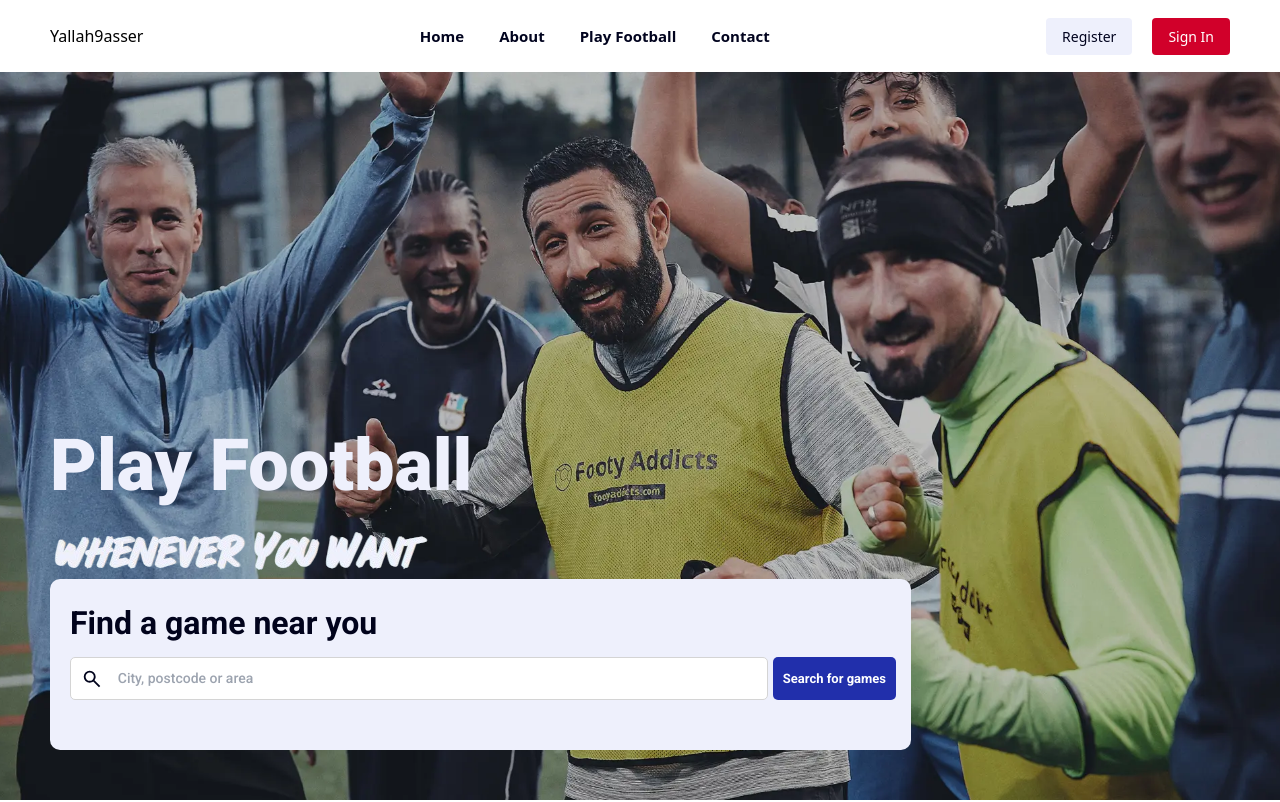
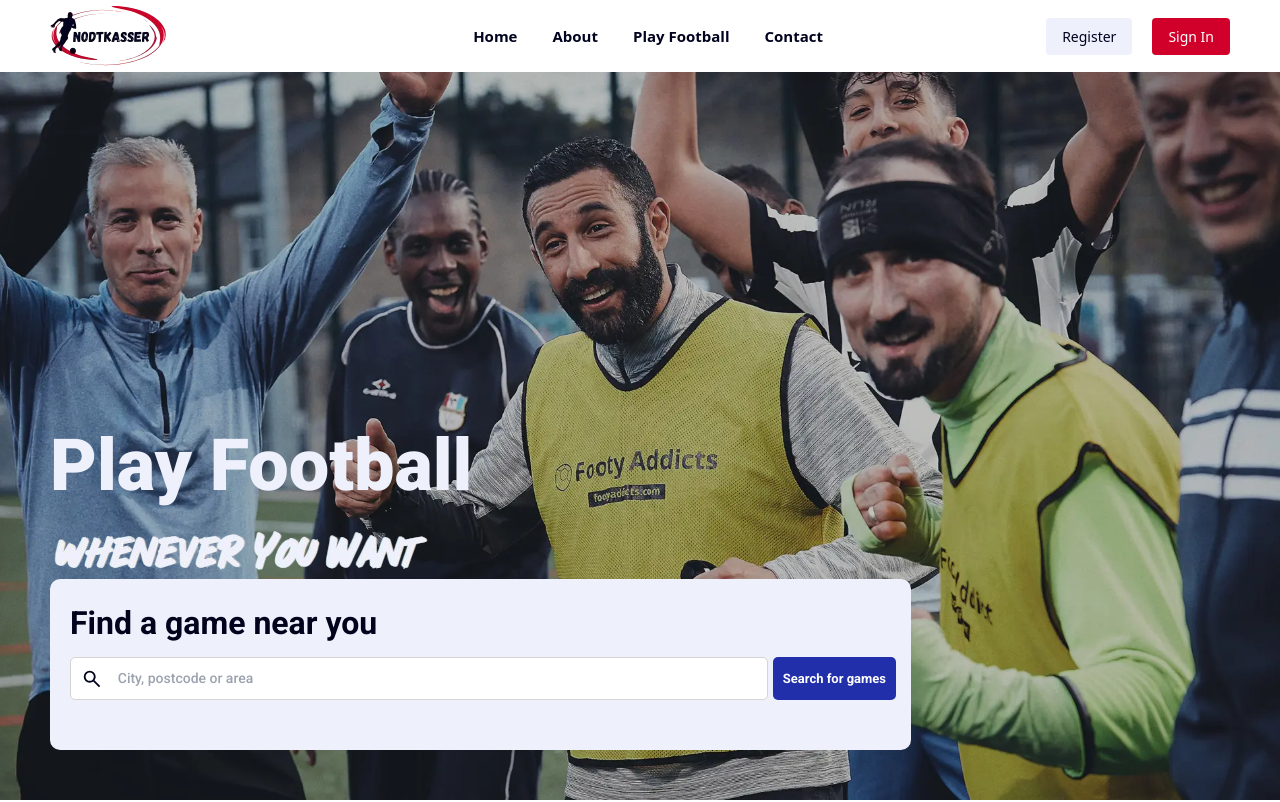
Before and after one commit to Younes-Lassiri/football_game_management, a React (Create React App) app: page / in a window 1280 px wide. Shown: the top 802 px of the page. Built offline with nearby package versions, Linux system fonts and the light colour scheme; some icons are missing; a web font is replaced by a local one.

Commit message:
'logo-added'

```diff
--- a/src/Home/nav/Nav.jsx
+++ b/src/Home/nav/Nav.jsx
@@ -3,13 +3,14 @@ import { navLinks } from './navLinks';
 import { FaBars } from 'react-icons/fa';
 import { BiX } from 'react-icons/bi';
 import { Link } from 'react-router-dom';
+import website_logo from '../../assets/website_logo.png';
 const Nav = () => {
   const [isMobileMenuOpen, setIsMobileMenuOpen] = useState(false);
   return (
     <div>
       {/* Large screens */}
       <div className='hidden md:flex justify-between px-[50px] items-center h-[72px]'>
-        <div>Yallah9asser</div>
+        <div className='navbar-header-logo'><img src={website_logo}/></div>
         <div>
           <ul className='flex gap-[35px] items-center justify-center list-none'>
             <li>
@@ -43,7 +44,7 @@ const Nav = () => {
       </div>
       {/* Small screens */}
       <div className='flex items-center justify-between md:hidden px-[25px] h-[72px]'>
-        <div>Yallah9asser</div>
+        <div className='navbar-header-logo'><img src={website_logo}/></div>
         <button
           onClick={() => setIsMobileMenuOpen(!isMobileMenuOpen)}
           className=' focus:outline-none'
@@ -63,7 +64,6 @@ const Nav = () => {
           )}
         </button>
       </div>
-
       {/* Mobile Menu */}
       {isMobileMenuOpen && (
         <div className='md:hidden mx-4 pb-4'>
--- a/src/index.css
+++ b/src/index.css
@@ -23,6 +23,14 @@ body
     justify-content: end;
     padding: 0 0 50px 50px;
     box-sizing: border-box;
+}
+.navbar-header-logo
+{
+    height: 100%;
+    position: relative;
+    display: flex;
+    align-items: center;
+    justify-content: start;
 }
 .main-landing-section .main-landing-section-h1
 {
@@ -116,6 +124,10 @@ body
 }
 @media only screen and (max-width: 768px)
 {
+    .navbar-header-logo img
+    {
+        transform: scaleY(0.9);
+    }
     .main-landing-section
     {
         padding: 0 25px 120px 25px;
```
Also changed, not shown: src/assets/app_logo.PNG (deleted), src/assets/website_logo.png (added).
